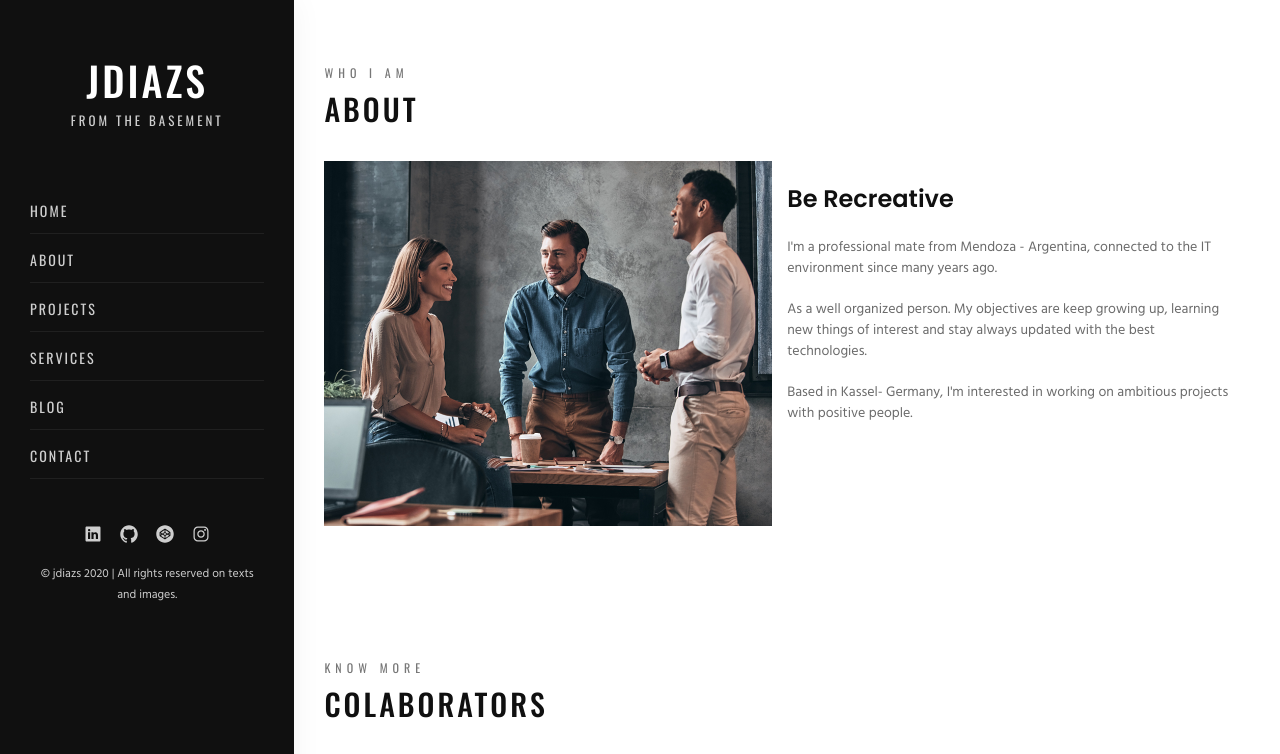
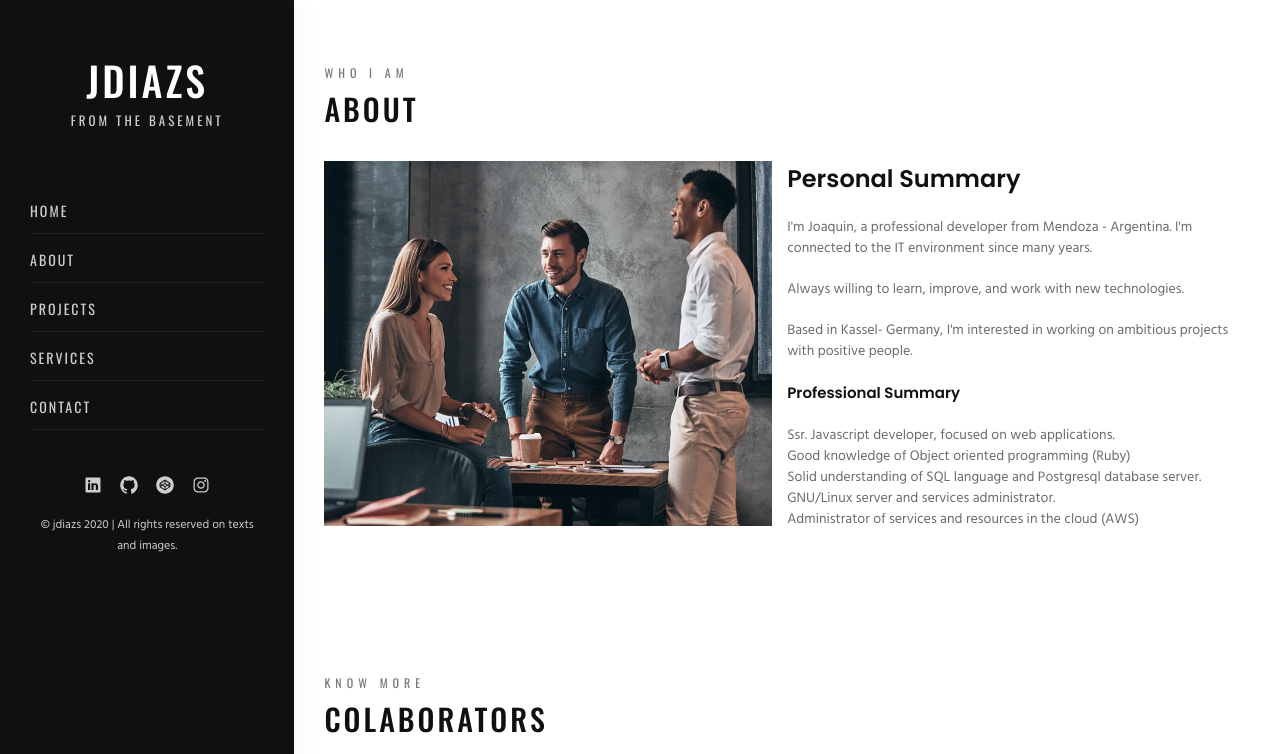
Before and after one commit to joaquindiazs/portfolio, a React (Create React App) app: page /about in a window 1280 px wide. Shown: the top 754 px of the page. Built offline with nearby package versions, Linux system fonts and the light colour scheme; the HTML template or start-up script is replaced by a standard one.

Commit message:
Add links to footer, navitationfooter and about sections. Comment blog navigation

```diff
--- a/src/App.css
+++ b/src/App.css
@@ -141,7 +141,7 @@
 .item-wrapper .item-description span {
     display: block;
     color: #fff;
-    font-size: 16px;
+    font-size: 13px;
     font-weight: 400;
     width: 100%;
     overflow: hidden;
--- a/src/components/About.css
+++ b/src/components/About.css
@@ -3,6 +3,7 @@
 .about-wrapper {
 	display: block;
     justify-content: center;
+    margin-top: 20px
 }
 
 .about-image img {
@@ -11,11 +12,16 @@
 }
 
 .about-description h2 {
-    margin-top: 20px;
     color: #101010;
     font-family: 'Poppins', sans-serif;
     font-weight: 600;
     font-size: 24px;
+}
+
+.about-description h4 {
+	color: #101010;
+    font-family: 'Poppins', sans-serif;
+    font-weight: 600;
 }
 
 /* For desktop: */
--- a/src/components/About.js
+++ b/src/components/About.js
@@ -18,20 +18,36 @@ class About extends Component {
 							<img src={AboutUs} alt="" />
 						</div>
 						<div className="about-description">
-							<h2>Be Recreative</h2>
+							<h2>Personal Summary</h2>
 							<p>
-								I'm a professional mate from Mendoza - Argentina, connected to the IT environment since many
-								years ago.
+								I'm Joaquin, a professional developer from
+								Mendoza - Argentina. I'm connected to the IT
+								environment since many years.
 							</p>
 							<p>
-								As a well organized person. My objectives are
-								keep growing up, learning new things of interest and stay always updated with the
-								best technologies.
+								Always willing to learn, improve, and work with
+								new technologies.
 							</p>
 							<p>
 								Based in Kassel- Germany, I'm interested in
 								working on ambitious projects with positive
 								people.
+							</p>
+							<h4>Professional Summary</h4>
+							<p>
+								Ssr. Javascript developer, focused on web
+								applications.
+								<br />
+								Good knowledge of Object oriented programming
+								(Ruby)
+								<br />
+								Solid understanding of SQL language and
+								Postgresql database server.
+								<br />
+								GNU/Linux server and services administrator.
+								<br />
+								Administrator of services and resources in the
+								cloud (AWS)
 							</p>
 						</div>
 					</div>
@@ -46,25 +62,41 @@ class About extends Component {
 							<img src={ProfileOne} alt="" />
 							<div className="item-description">
 								<h3>Joaquin Diaz</h3>
-								<span>Developer</span>
+								<span>Software Developer</span>
 								<ul>
 									<li>
-										<a href="#asdf" target="_blank">
+										<a
+											href="https://www.linkedin.com/in/joaqu%C3%ADn-d%C3%ADaz-schillagi-741354124/"
+											target="_blank"
+											rel="noopener noreferrer"
+										>
 											<ion-icon name="logo-linkedin"></ion-icon>
 										</a>
 									</li>
 									<li>
-										<a href="#asdf" target="_blank">
+										<a
+											href="https://github.com/joaquindiazs"
+											target="_blank"
+											rel="noopener noreferrer"
+										>
 											<ion-icon name="logo-github"></ion-icon>
 										</a>
 									</li>
 									<li>
-										<a href="https://codepen.io/jdiazs" target="_blank" rel="noopener noreferrer">
+										<a
+											href="https://codepen.io/jdiazs"
+											target="_blank"
+											rel="noopener noreferrer"
+										>
 											<ion-icon name="logo-codepen"></ion-icon>
 										</a>
 									</li>
 									<li>
-										<a href="#asdf" target="_blank">
+										<a
+											href="https://www.instagram.com/jdiazs.ar/"
+											target="_blank"
+											rel="noopener noreferrer"
+										>
 											<ion-icon name="logo-instagram"></ion-icon>
 										</a>
 									</li>
--- a/src/components/Blog.js
+++ b/src/components/Blog.js
@@ -137,7 +137,7 @@ class Blog extends Component {
 									</li>
 									<li>
 										<a className="latest-posts" href="#asdf">
-											El arte de fumar porro
+											El arte craftear
 										</a>
 										<span>
 											June 9, 2019
--- a/src/components/Footer.js
+++ b/src/components/Footer.js
@@ -1,9 +1,9 @@
-import React, {Component} from 'react'
-import './Footer.css'
+import React, { Component } from "react";
+import "./Footer.css";
 
 class Footer extends Component {
-	render(){
-		return(
+	render() {
+		return (
 			<div className="footer-wrapper">
 				<div className="footer-item">
 					<p>
@@ -18,29 +18,45 @@ class Footer extends Component {
 				<div className="footer-item">
 					<ul>
 						<li>
-							<a href="https://www.linkedin.com/in/joaqu%C3%ADn-d%C3%ADaz-schillagi-741354124/" target="_blank" rel="noopener noreferrer">
+							<a
+								href="https://www.linkedin.com/in/joaqu%C3%ADn-d%C3%ADaz-schillagi-741354124/"
+								target="_blank"
+								rel="noopener noreferrer"
+							>
 								<ion-icon name="logo-linkedin"></ion-icon>
 							</a>
 						</li>
 						<li>
-							<a href="#asdf" target="_blank" rel="noopener noreferrer">
+							<a
+								href="https://github.com/joaquindiazs"
+								target="_blank"
+								rel="noopener noreferrer"
+							>
 								<ion-icon name="logo-github"></ion-icon>
 							</a>
 						</li>
 						<li>
-								<a href="https://codepen.io/jdiazs" target="_blank" rel="noopener noreferrer">
-									<ion-icon name="logo-codepen"></ion-icon>
-								</a>
-							</li>
+							<a
+								href="https://codepen.io/jdiazs"
+								target="_blank"
+								rel="noopener noreferrer"
+							>
+								<ion-icon name="logo-codepen"></ion-icon>
+							</a>
+						</li>
 						<li>
-							<a href="#asdf" target="_blank" rel="noopener noreferrer">
+							<a
+								href="https://www.instagram.com/jdiazs.ar/"
+								target="_blank"
+								rel="noopener noreferrer"
+							>
 								<ion-icon name="logo-instagram"></ion-icon>
 							</a>
 						</li>
 					</ul>
 				</div>
 			</div>
-			)
+		);
 	}
 }
 
--- a/src/components/Home.js
+++ b/src/components/Home.js
@@ -1,4 +1,5 @@
 import React, { Component } from "react";
+import { Link } from "react-router-dom";
 import Swiper from "react-id-swiper";
 import "swiper/css/swiper.css";
 import SlideOne from "../assets/img/slide-01.jpg";
@@ -88,10 +89,10 @@ class Home extends Component {
 								<div className="item-wrapper" key={i}>
 									<img src={project.url} alt="text" />
 									<div className="item-description">
-										<a href="#a1">
+										<Link to={`/projects/${project.project_id}`}>
 											<h3>{ project.name }</h3>
-											<span>{ project.description }</span>
-										</a>
+											<span>{new Date(project.created_at).toDateString()}</span>
+										</Link>
 									</div>
 								</div>
 							))}
--- a/src/components/Navigation.js
+++ b/src/components/Navigation.js
@@ -35,9 +35,11 @@ class Navigation extends Component {
 							<li>
 								<Link to={"/services"}>Services</Link>
 							</li>
+							{/*
 							<li>
 								<Link to={"/blog"}>Blog</Link>
 							</li>
+							*/}
 							<li>
 								<Link to={"/contact"}>Contact</Link>
 							</li>
@@ -56,7 +58,7 @@ class Navigation extends Component {
 							</li>
 							<li>
 								<a
-									href="#asdf"
+									href="https://github.com/joaquindiazs"
 									target="_blank"
 									rel="noopener noreferrer"
 								>
@@ -74,7 +76,7 @@ class Navigation extends Component {
 							</li>
 							<li>
 								<a
-									href="#asdf"
+									href="https://www.instagram.com/jdiazs.ar/"
 									target="_blank"
 									rel="noopener noreferrer"
 								>
--- a/src/components/Project.css
+++ b/src/components/Project.css
@@ -6,8 +6,7 @@
 }
 
 .project-description span {
-	padding-left: 5px;
-	margin: 12px 0;
+    margin: 12px 0;
     font-size: 13px;
     color: #777 !important;
 }
--- a/src/components/Project.js
+++ b/src/components/Project.js
@@ -71,7 +71,7 @@ class Project extends Component {
 										<b>Skills: </b>
 										{project.tags.map((tag, i) => (
 											<span className="tag-name" key={i}>
-												{tag.name}{project.tags.length === i+1? "": " -"}
+												{tag.name}{project.tags.length === i+1? "": " - "}
 											</span>
 										))}
 									</li>
@@ -79,7 +79,7 @@ class Project extends Component {
 										<b>Category: </b>
 										{project.categories.map((category, i) => (
 											<span className="category-name" key={i}>
-												{category.name}{project.categories.length === i+1? "": " -"}
+												{category.name}{project.categories.length === i+1? "": " - "}
 											</span>
 										))}
 									</li>
--- a/src/components/Projects.css
+++ b/src/components/Projects.css
@@ -0,0 +1,29 @@
+/* For mobile resolution & default: */
+
+.categories-wrapper {
+	text-align: right;
+	margin: 0 30px 30px 0;
+}
+
+.categories-wrapper .category-filter {
+    margin: 0 5px 5px 0px;
+    background: #fff;
+    border: 1px solid #ececec;
+    padding: 9px 12px;
+    border-radius: 0px;
+    -moz-border-radius: 0px;
+    -webkit-border-radius: 0px;
+    text-decoration: none;
+    font-size: 12px !important;
+    color: #6b6b6b;
+    transition: all 0.3s ease-out;
+    -moz-transition: all 0.3s ease-out;
+    -webkit-transition: all 0.3s ease-out;
+    -o-transition: all 0.3s ease-out;
+}
+
+.categories-wrapper .category-filter:hover {
+    background: #101010;
+    color: #fff;
+    border-color: #101010;
+}
--- a/src/components/Services.js
+++ b/src/components/Services.js
@@ -1,4 +1,5 @@
 import React, { Component } from "react";
+import { Link } from "react-router-dom";
 import ServicesImg from "../assets/img/services.jpg";
 import "./Services.css";
 
@@ -68,7 +69,7 @@ class Services extends Component {
 										<ul>
 											<li>IaaS</li>
 											<li>PaaS</li>
-											<li>Email Hosting</li>
+											<li>CaaS</li>
 										</ul>
 									</div>
 								</div>
@@ -77,7 +78,7 @@ class Services extends Component {
 									<h3>Design</h3>
 									<div className="services-description">
 										<ul>
-											<li>Branding</li>
+											<li>Mock-up</li>
 											<li>Layouts</li>
 											<li>Photography</li>
 										</ul>
@@ -85,12 +86,12 @@ class Services extends Component {
 								</div>
 								<div className="service-item">
 									<ion-icon name="tv"></ion-icon>
-									<h3>Art Digital</h3>
+									<h3>SEO</h3>
 									<div className="services-description">
 										<ul>
-											<li>Animation</li>
-											<li>Modeling</li>
-											<li>Sculpting</li>
+											<li>Best Practices</li>
+											<li>Analytics</li>
+											<li>E-Mail Marketing</li>
 										</ul>
 									</div>
 								</div>
@@ -110,10 +111,10 @@ class Services extends Component {
 								<div className="item-wrapper" key={i}>
 									<img src={project.url} alt="text" />
 									<div className="item-description">
-										<a href="#a1">
+										<Link to={`/projects/${project.project_id}`}>
 											<h3>{ project.name }</h3>
-											<span>{ project.description }</span>
-										</a>
+											<span>{new Date(project.created_at).toDateString()}</span>
+										</Link>
 									</div>
 								</div>
 							))}
```
Also changed, not shown: src/components/Projects.js (+8 -0 lines).
